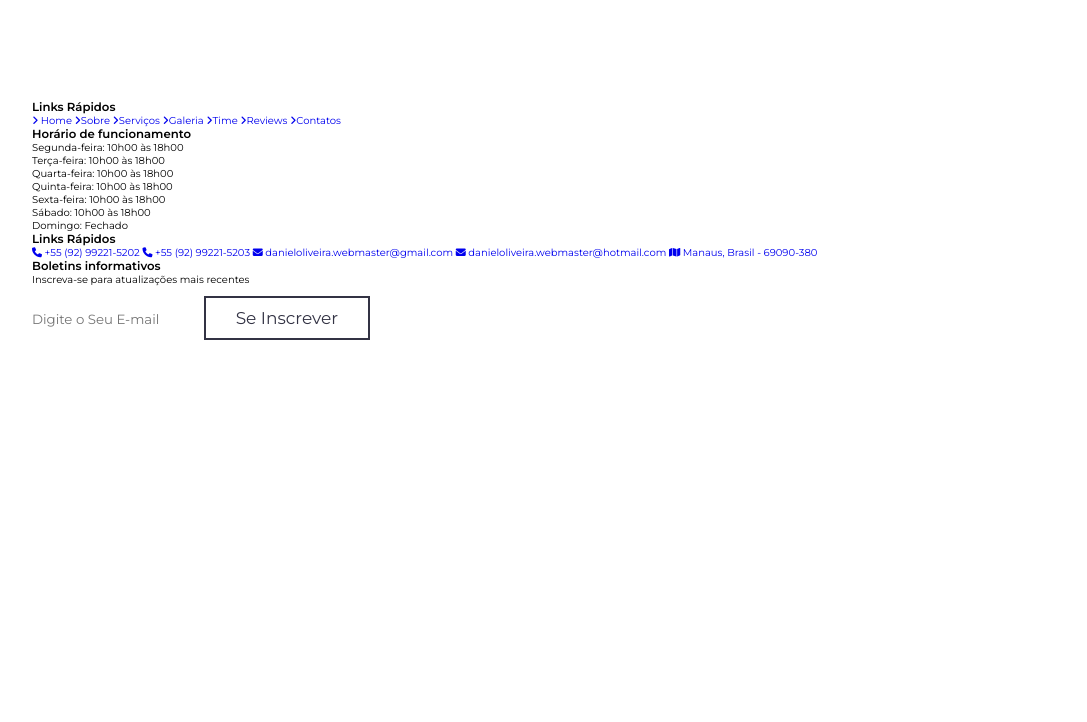
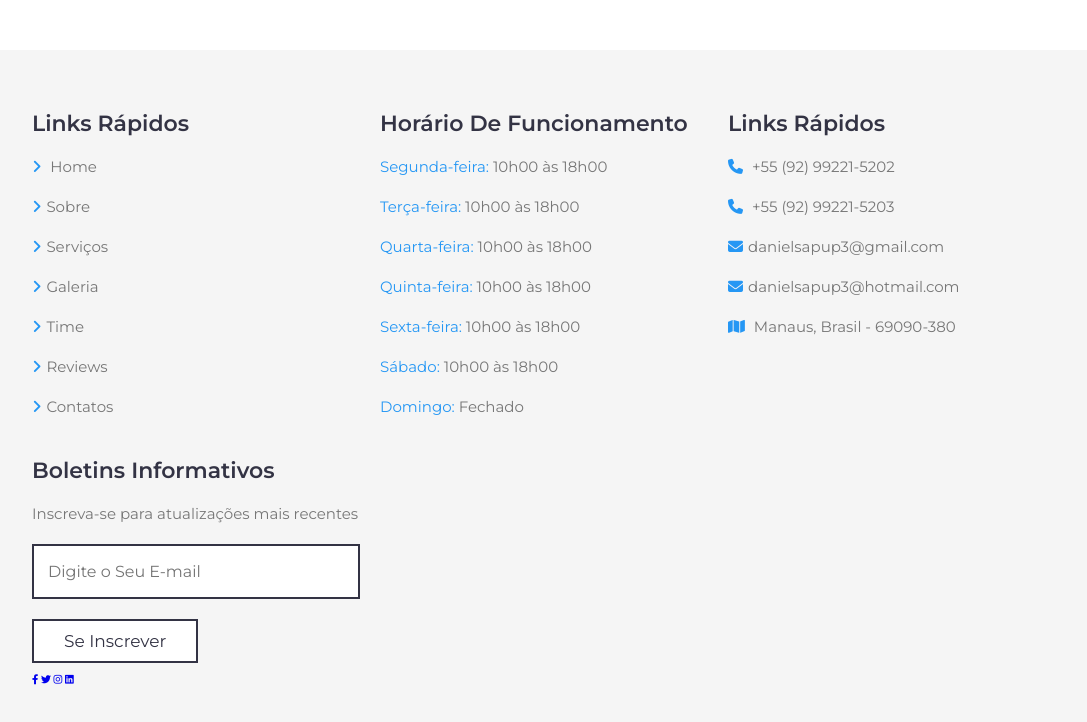
Before and after one commit to daniel-oliv3/repair-service-website, a plain HTML site: page index.html in a window 1280 px wide. Shown: the part 5920-6642 px from the top of the page, without its empty margins (96-1183 px from the left). Before the commit the page ends 6310 px from the top, so only its background shows below. Drawn offline with Linux system fonts and the light colour scheme; some packages are replaced by stand-ins of ours; a script that the page names is missing.

Commit message:
Update footer

```diff
--- a/css/style.scss
+++ b/css/style.scss
@@ -569,7 +569,54 @@ section {
 
 
 /* ======= Footer Section/Seção de Rodapé ======= */
+.footer {
+    background: $light-bg;
 
+    .box-container {
+        @include grid(25rem);
+
+        .box {
+
+            h3 {
+                @include titleText(2.2rem);
+                padding: 1rem 0;
+            }
+
+            .link {
+                display: block;
+                padding: .5rem 0;
+                @include graphText(1.5rem);
+
+                i {
+                    padding-right: .5rem;
+                    color: $blue;
+                }
+            }
+
+            p {
+                padding: .5rem 0;
+                @include graphText(1.5rem);
+
+                span {
+                    color: $blue;
+                }
+            }
+
+            .email {
+                width: 100%;
+                border: $border;
+                padding: 1.6rem 1.4rem;
+                font-size: 1.6rem;
+                color: $light-color;
+                margin: 1rem 0;
+            }
+
+            .share {
+                margin-top: 1rem;
+            }
+        }
+    }
+}
 
 
 
--- a/index.html
+++ b/index.html
@@ -340,8 +340,8 @@
 			<h3>Links Rápidos</h3>
 			<a href="#" class="link"> <i class="fas fa-phone"></i> +55 (92) 99221-5202 </a>
 			<a href="#" class="link"> <i class="fas fa-phone"></i> +55 (92) 99221-5203 </a>
-			<a href="#" class="link"> <i class="fas fa-envelope"></i> danieloliveira.webmaster@gmail.com </a>
-			<a href="#" class="link"> <i class="fas fa-envelope"></i> danieloliveira.webmaster@hotmail.com </a>
+			<a href="#" class="link"> <i class="fas fa-envelope"></i>danielsapup3@gmail.com </a>
+			<a href="#" class="link"> <i class="fas fa-envelope"></i>danielsapup3@hotmail.com </a>
 			<a href="#" class="link"> <i class="fas fa-map"></i> Manaus, Brasil - 69090-380 </a>
 		</div>
 		<div class="box">
@@ -351,6 +351,12 @@
 				<input type="email" name="" placeholder="Digite o Seu E-mail" id="" class="email">
 				<input type="submit" value="Se inscrever" class="btn">
 			</form>
+			<div class="share">
+				<a href="#" class="fab fa-facebook-f"></a>
+				<a href="#" class="fab fa-twitter"></a>
+				<a href="#" class="fab fa-instagram"></a>
+				<a href="#" class="fab fa-linkedin"></a>
+			</div>
 		</div>
 	</div>
 </section>
```
Also changed, not shown: css/style.css, 1 other file.
